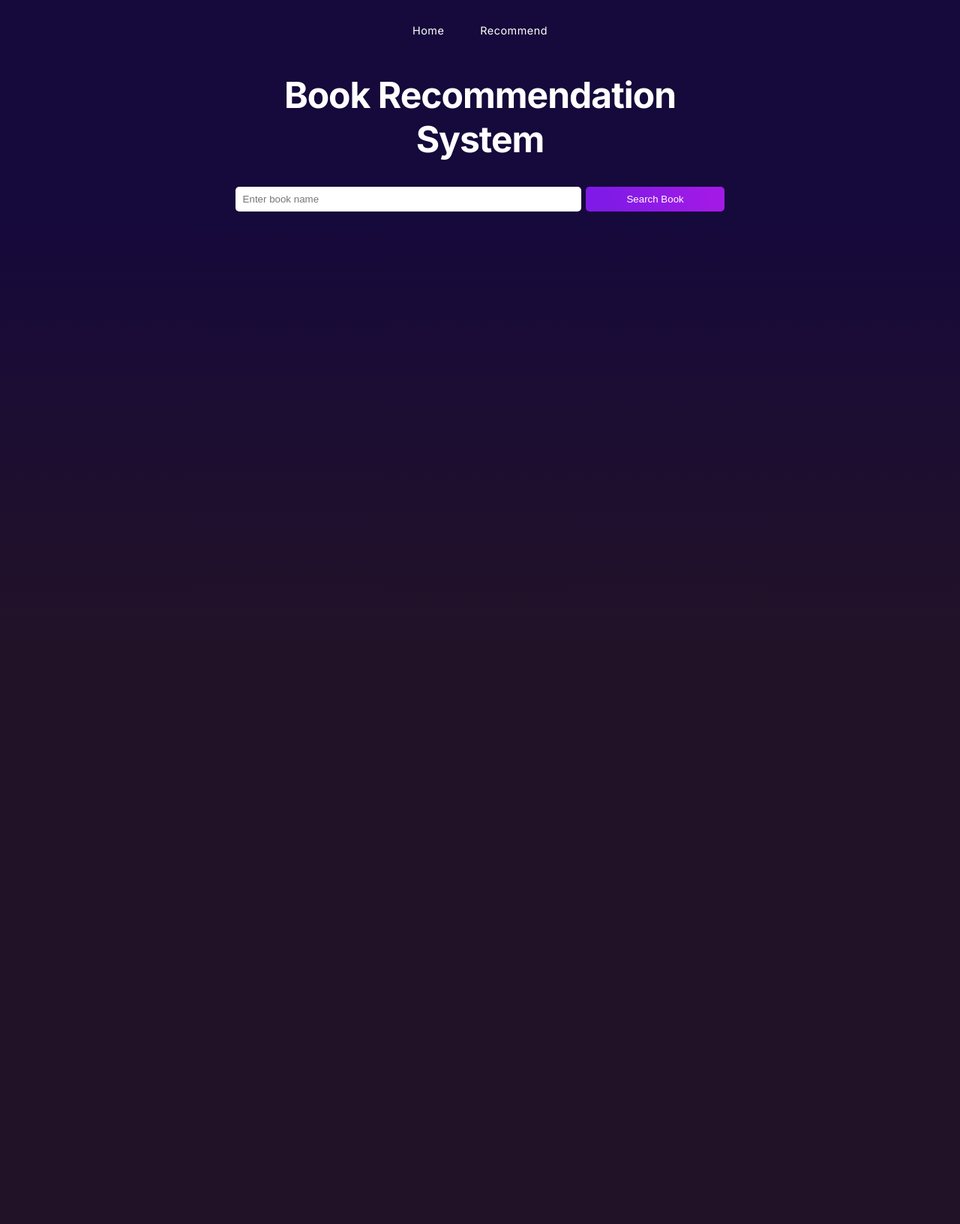
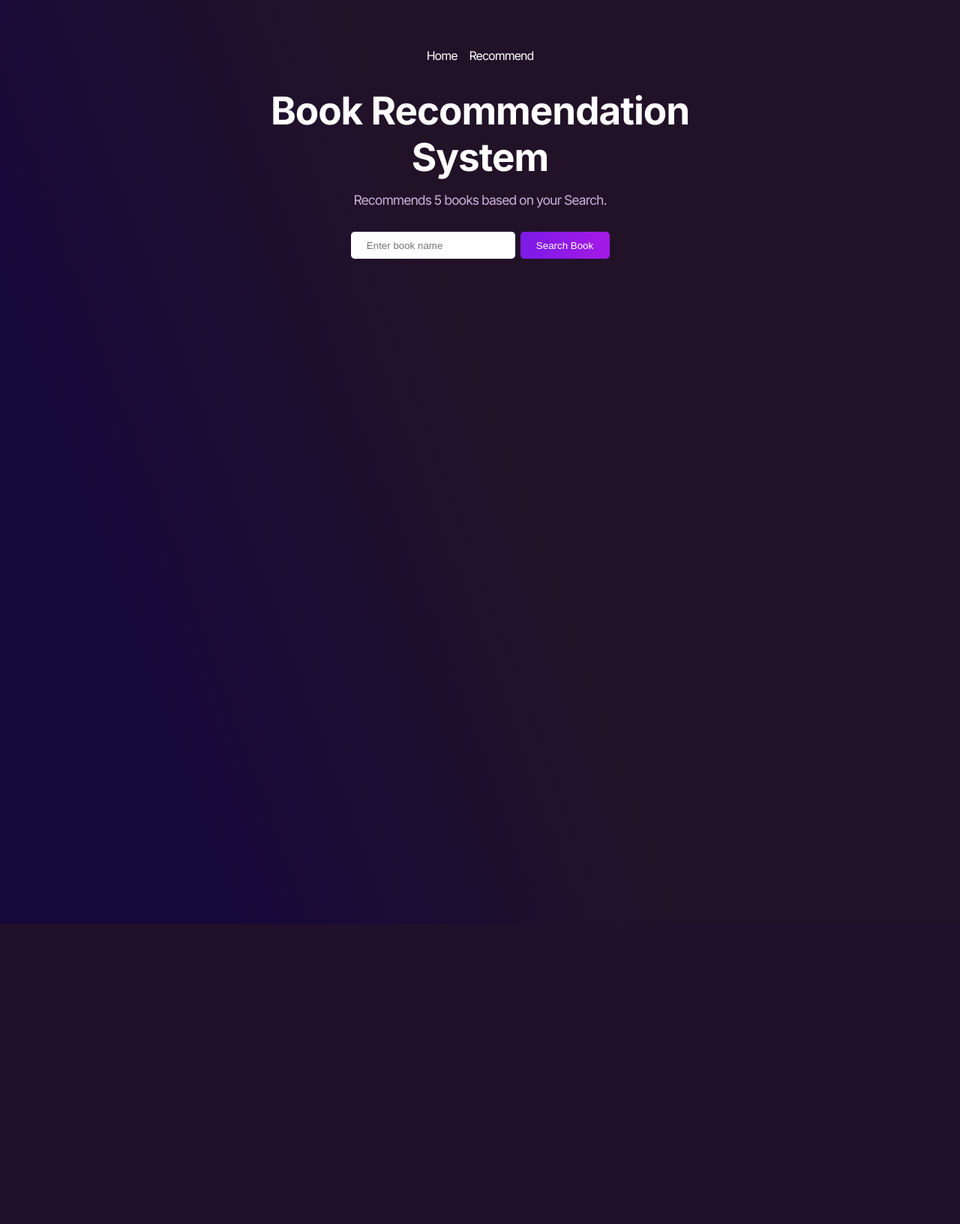
Before and after one commit to ashutosh-sharma-xi/Book_Recommendation_System, a Flask app: page / in a window 1280 px wide. Shown: the whole page at 75% size. After the commit the page ends 1232 px from the top, so only its background shows below. Run offline with Flask 2, Linux system fonts and the light colour scheme; parts of the project's set-up code (start-up, migrations or seed data) failed here and were passed over; some web fonts are replaced.

Commit message:
Redesigned the UI

```diff
--- a/static/src/style.css
+++ b/static/src/style.css
@@ -1,3 +1,29 @@
+:root {
+  --background: linear-gradient(70deg, #16093b 18.43%, #221228 52.22%);
+  --padding: 2em 4em;
+  --button: linear-gradient(
+    72.35deg,
+    rgb(128, 26, 230) 15.89%,
+    rgb(162, 26, 230) 89.75%
+  );
+  --button-hover: linear-gradient(
+    72.35deg,
+    rgb(80, 19, 140) 15.89%,
+    rgb(74, 13, 104) 89.75%
+  );
+  --text-hover: gray;
+  --font: Inter;
+  --bottom-space-1: 1rem;
+  --bottom-space-2: 2rem;
+  --bottom-space-4: 4rem;
+  --bottom-space-6: 6rem;
+  --top-space-1: 1rem;
+  --top-space-2: 2rem;
+  --top-space-4: 4rem;
+  --top-space-6: 6rem;
+  --ledding: 4rem;
+}
+
 * {
   margin: 0;
   padding: 0;
@@ -7,111 +33,148 @@ body {
   color: white;
   font-family: Inter;
   letter-spacing: -1px;
-  background: linear-gradient(#16093b 18.43%, #221228 52.22%);
-  overflow-x: hidden;
-  /* height: 100%; */
-  width: 100%;
+  background: var(--background);
+  /* width: 100%;  */
   /* background-repeat: no-repeat; */
   background-size: contain;
-  height: 200vh;
+  height: 150vh;
   /* background-repeat: repeat-y; */
 }
-img {
+.wrapper {
+  display: flex;
   width: 100%;
-}
-.wrapper {
-  height: 100vh;
-  margin: 2em 4em;
-  display: flex;
-  /* justify-content: center; */
-  /* align-items: center; */
+  /* margin: auto; */
+  margin-top: var(--top-space-2);
+  padding: var(--padding);
+  align-items: center;
   flex-direction: column;
-  align-items: center;
-  padding-bottom: 2rem;
 }
 nav {
   display: flex;
-  gap: 3em;
+  justify-content: center;
+  gap: 1em;
+  margin-bottom: var(--bottom-space-2);
 }
-.carousel {
-  margin-bottom: 3rem;
-}
-a {
+nav > a {
   text-decoration: none;
   color: white;
-  /* text-transform: uppercase; */
-  font-size: 0.9rem;
-  letter-spacing: 0.5px;
+  cursor: pointer;
 }
-a:hover {
-  color: gray;
+nav > a:hover {
+  text-decoration: none;
+  color: var(--text-hover);
 }
-
 h1 {
-  margin-top: 3rem;
-  /* width: 60%; */
+  font-size: 3.2rem;
+  width: 60%;
+  margin: 0 auto;
   text-align: center;
-  font-size: 1.5rem;
 }
-
+.text {
+  font-size: 1.1rem;
+  margin-bottom: var(--bottom-space-2);
+  margin-top: var(--top-space-1);
+  color: rgb(204, 176, 218);
+  opacity: 70;
+}
 form {
-  width: 100%;
   display: flex;
   gap: 0.2em;
 }
 input {
-  padding: 0.5em 0.1em;
+  padding: 0.8em 1.6em;
+  border: none;
   border-radius: 5px;
-  margin-top: 1.1rem;
-  border: none;
-}
-input[type="text"] {
-  width: 60%;
-  padding: 0.7em;
+  margin-bottom: var(--bottom-space-2);
 }
 input[type="submit"] {
-  width: 40%;
-  background: linear-gradient(
-    76.35deg,
-    rgb(128, 26, 230) 15.89%,
-    rgb(162, 26, 230) 89.75%
-  );
+  background: var(--button);
+  color: white;
+  cursor: pointer;
+}
+input[type="submit"]:hover {
+  background: var(--button-hover);
   color: white;
 }
-input[type="submit"]:hover {
-  background: linear-gradient(
-    76.35deg,
-    rgb(102, 10, 194) 15.89%,
-    rgb(133, 10, 194) 89.75%
-  );
+h3 {
+  font-size: 1.7rem;
+  margin-bottom: var(--bottom-space-2);
 }
-h3 {
-  margin-top: 2rem;
-  text-align: center;
+.main-book {
+  display: flex;
+  /* width: 60%; */
+  width: fit-content;
+  padding-block: 2em;
+  padding-inline: -1em;
+  justify-content: center;
+  align-items: center;
+  background-color: blueviolet;
+  gap: 1em;
+  border-radius: 10px;
+  margin-bottom: calc(var(--bottom-space-2) + 1rem);
+}
+.main-book .right {
+  width: 50%;
+  text-transform: capitalize;
+  /* font-size: 1.1rem; */
+}
+.main-book .left {
+  display: flex;
+  justify-content: center;
+  width: 35%;
+}
+.main-book .left img {
+  width: 70%;
+  border-radius: 10px;
+}
+
+.main-book p {
+  padding-bottom: 0.7em;
+}
+.book,
+.author {
+  font-weight: 600;
+  font-size: 1.2rem;
+}
+.carousel {
+  display: flex;
+  flex-wrap: wrap;
+  justify-content: center;
+  align-items: center;
+  gap: 0.8em;
+}
+.card img {
+  /* height: 80%; */
+  object-fit: contain;
+  aspect-ratio: 3/4;
 }
 .card {
   height: 500px;
   width: 300px;
+  font-size: 0.8rem;
   display: flex;
   flex-direction: column;
-  /* justify-content: center; */
   justify-content: flex-end;
-  gap: 1em;
-  background-color: #f7efe5;
-  color: #3f3f3f;
-  padding: 1em 2em;
+  padding: 1em 1.2em;
+  gap: 1.2rem;
+  text-transform: capitalize;
+  color: rgb(220, 220, 220);
   border-radius: 10px;
-  margin-top: 1em;
+
+  background-color: blueviolet;
+}
+h1,
+h3 {
   text-align: center;
-}
-span.author,
-span.book {
-  color: #16093b;
-  font-weight: 600;
-  padding-right: 0.5em;
 }
 
 /* Home */
+.book-card,
+.author-card {
+  font-size: 0.9rem;
+  padding-right: 0.2rem;
+  color: white;
+}
 .carousel-home {
   display: flex;
   flex-wrap: wrap;
@@ -124,52 +187,40 @@ span.book {
 .carousel-home p {
   font-size: 0.8rem;
 }
-
-@media screen and (min-width: 800px) {
+@media only screen and (max-width: 600px) {
+  .wrapper {
+    padding: 1em 2em;
+    text-align: center;
+  }
   h1 {
-    font-size: 3rem;
-    width: 60%;
-    margin-bottom: 1rem;
+    font-size: 2rem;
+    width: 80%;
+    text-align: center;
+    color: white;
   }
-  form {
-    width: 80%;
-    justify-content: center;
-  }
-  input[type="text"] {
-    width: 50%;
-  }
-  input[type="submit"] {
-    width: 20%;
-    cursor: pointer;
+  .text {
+    text-align: center;
   }
   h3 {
-    font-size: 1.8rem;
-    margin-bottom: 1rem;
+    width: 70%;
+    text-align: center;
+    margin-inline: auto;
   }
   .carousel {
-    display: flex;
-    gap: 1.3em;
-    justify-content: center;
-    /* margin-top: 0.5rem; */
-    /* margin-inline: 2rem; */
-    /* align-items: ce; */
-    margin-bottom: 0rem;
+    flex-direction: column;
+    gap: 2em;
+    /* width: 100%; */
   }
-  .card-seconday {
-    height: 451px;
-    width: 250px;
-    justify-content: space-between;
+  .card {
+    width: 420px;
   }
-  .card-main {
-    height: 431px;
-    width: 250px;
-    margin-bottom: 1.5rem;
+  .card img {
+    height: 80%;
+    object-fit: contain;
+    aspect-ratio: 3/4;
   }
-  .card-main img {
-    height: 80%;
-  }
-  .card-seconday,
-  .card-main p {
-    font-size: 0.8rem;
+
+  .card p {
+    width: 100%;
   }
 }
--- a/templates/index.html
+++ b/templates/index.html
@@ -17,6 +17,7 @@
             <a href="">Recommend</a>
         </nav>
         <h1 class="heading">Book Recommendation System</h1>
+        <p class="text">Recommends 5 books based on your Search.</p>
         <title class="title">Book Recommendation</title>
 
         <form class="form " action="/recommend" method="post">
@@ -29,13 +30,16 @@
 
         {%if data%}
         <div>
-            <h3> Recommendation for {{movie_name}}</h3>
+            <h3> Searched Book</h3>
         </div>
-        <div>
-            <div class="card card-main">
+        <div class="main-book">
+            <div class="left">
                 <img src='{{data[0][2]}}'>
-                <p><span class="book">Book: </span>{{data[0][0]}}<br><span class="author">Author:
-                    </span>{{data[0][3]}}<br></p>
+            </div>
+            <div class="right">
+                <p><span class="book">Book: </span>{{data[0][0]}}</p>
+                <p><span class="author">Author:
+                    </span>{{data[0][3]}}</p>
             </div>
         </div>
 
@@ -45,7 +49,7 @@
 
             <div class="card card-seconday">
                 <img src='{{i[2]}}' alt="image">
-                <p><span class="book">Book:</span>{{i[0]}}<br><span class="author">Author:</span>{{i[3]}}<br></p>
+                <p><span class="book-card">Book:</span>{{i[0]}}<br><span class="author-card">Author:</span>{{i[3]}}<br></p>
             </div>
             {%endfor%}
 
```
